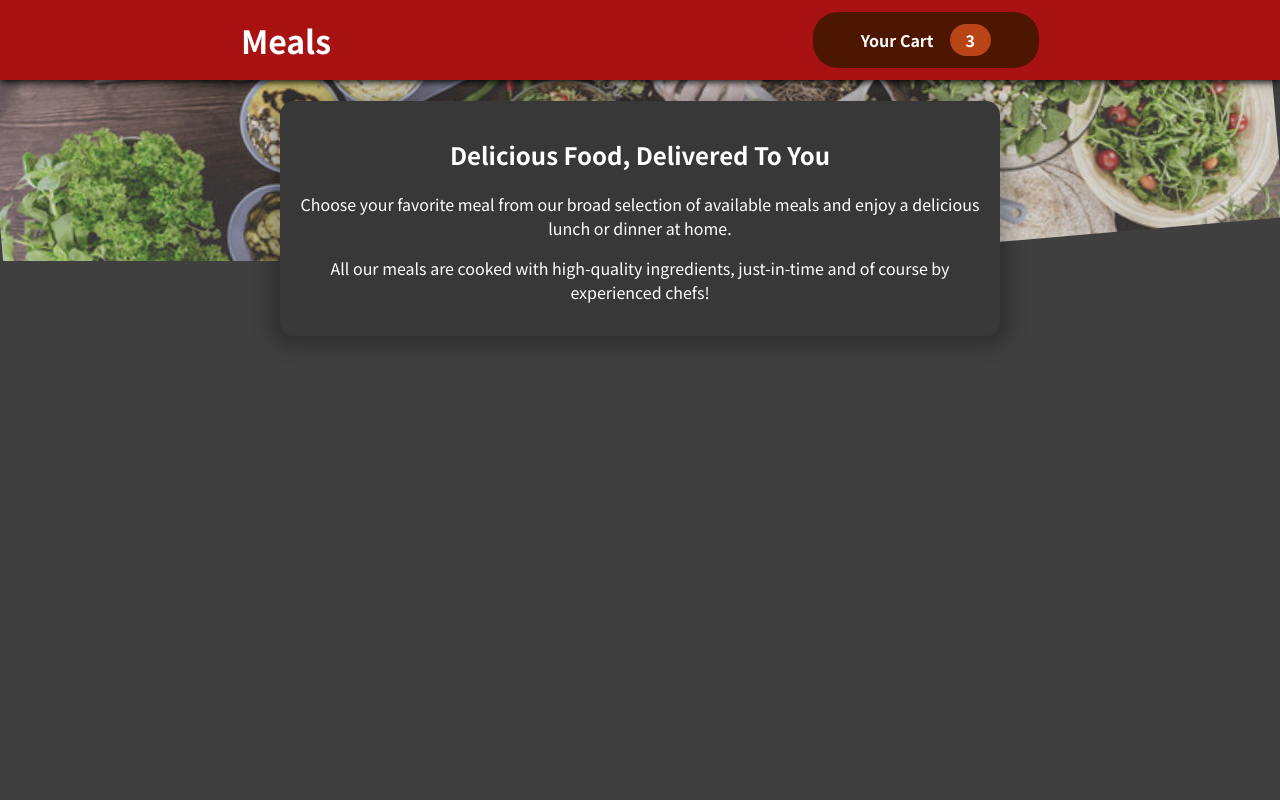
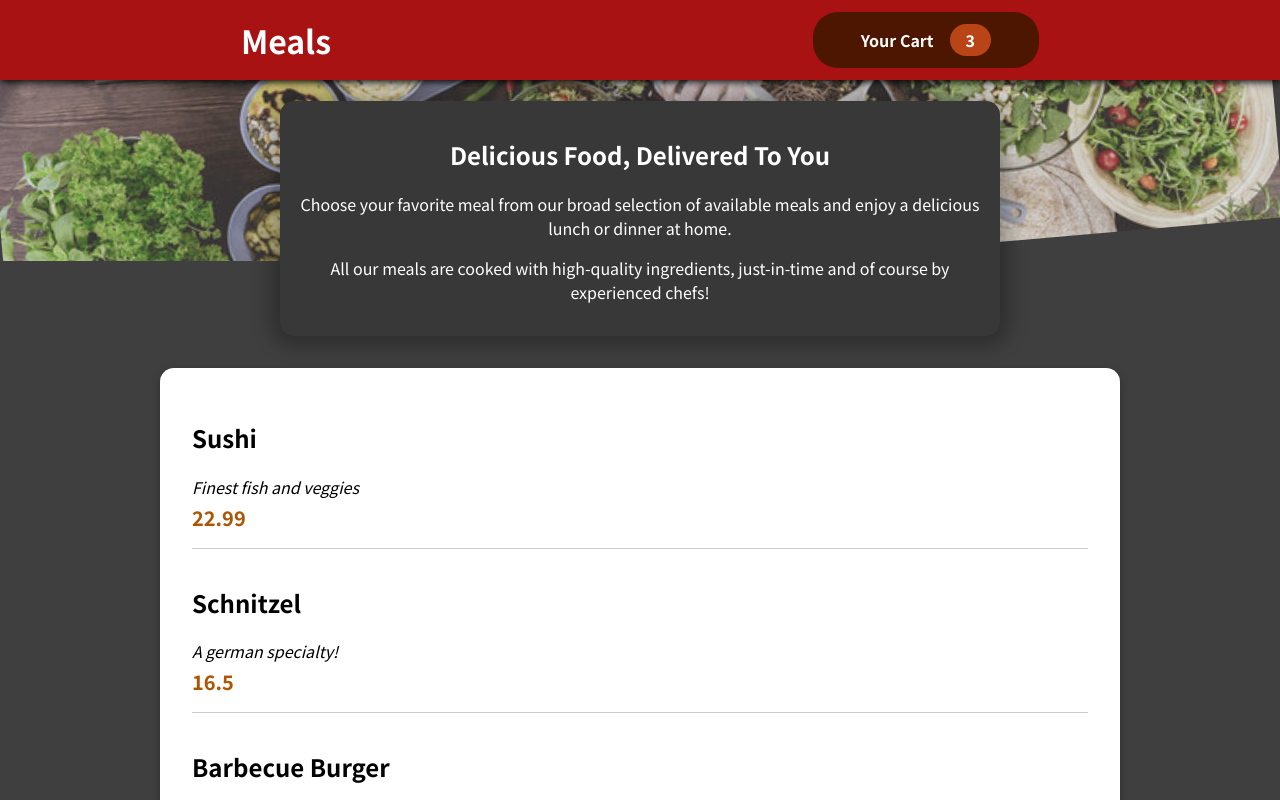
Before and after one commit to Anandg01/restaurant-app, a React (Create React App) app: page / in a window 1280 px wide. Shown: the top 800 px of the page. Built offline with nearby package versions, Linux system fonts and the light colour scheme.

Commit message:
Making the Items visible

```diff
--- a/src/App.js
+++ b/src/App.js
@@ -1,11 +1,13 @@
 import React from "react";
 import Header from "./components/Layout/Header/Header";
 import MealsSummary from "./components/Meals/MealsSummary";
+import MealsItems from "./components/Meals/MealsItems";
 function App() {
   return (
     <div>
       <Header />
       <MealsSummary />
+      <MealsItems />
     </div>
   );
 }
--- /dev/null
+++ b/src/components/Meals/MealList.js
@@ -0,0 +1,15 @@
+import React from "react";
+
+import classes from "./MealList.module.css"
+
+const MealListItem =props=>{
+    return <li className={classes.meal}>
+        <div>
+         <h2>{props.name}</h2>
+         <div className={classes.description} >{props.description}</div>
+         <div className={classes.price}>{props.price}</div>
+        </div>
+    </li>
+}
+
+export default MealListItem;
--- /dev/null
+++ b/src/components/Meals/MealList.module.css
@@ -0,0 +1,22 @@
+.meal {
+    display: flex;
+    justify-content: space-between;
+    margin: 1rem;
+    padding-bottom: 1rem;
+    border-bottom: 1px solid #ccc;
+  }
+
+  .meal h3 {
+    margin: 0 0 0.25rem 0;
+  }
+
+  .description {
+    font-style: italic;
+  }
+
+  .price {
+    margin-top: 0.25rem;
+    font-weight: bold;
+    color: #ad5502;
+    font-size: 1.25rem;
+  }
--- /dev/null
+++ b/src/components/Meals/MealsItems.js
@@ -0,0 +1,49 @@
+import Card from "../UI/Card"
+import classes from "./MealsItems.module.css"
+import MealListItem from "./MealList";
+const DUMMY_MEALS = [
+
+  {
+    id: 'm1',
+    name: 'Sushi',
+    description: 'Finest fish and veggies',
+    price: 22.99,
+  },
+  {
+    id: 'm2',
+    name: 'Schnitzel',
+    description: 'A german specialty!',
+    price: 16.5,
+  },
+  {
+    id: 'm3',
+    name: 'Barbecue Burger',
+    description: 'American, raw, meaty',
+    price: 12.99,
+  },
+  {
+    id: 'm4',
+    name: 'Green Bowl',
+    description: 'Healthy...and green...',
+    price: 18.99,
+  },
+];
+
+
+const MealsItem = () => {
+  const MealsList = DUMMY_MEALS.map(meal => {
+    return <MealListItem
+    name={meal.name}
+    description={meal.description}
+    price={meal.price}
+    />
+  })
+  return <section className={classes.meals}>
+    <Card>
+      <ul>{MealsList}</ul>
+    </Card>
+  </section>
+}
+
+
+export default MealsItem
--- /dev/null
+++ b/src/components/Meals/MealsItems.module.css
@@ -0,0 +1,24 @@
+.meals {
+    max-width: 60rem;
+    width: 90%;
+    margin: 2rem auto;
+    animation: meals-appear 1s ease-out forwards;
+  }
+
+  .meals ul {
+    list-style: none;
+    margin: 0;
+    padding: 0;
+  }
+
+  @keyframes meals-appear {
+    from {
+      opacity: 0;
+      transform: translateY(3rem);
+    }
+
+    to {
+      opacity: 1;
+      transform: translateY(0);
+    }
+  }
--- /dev/null
+++ b/src/components/UI/Card.js
@@ -0,0 +1,7 @@
+import classes from "./card.module.css"
+
+const Card =(props)=>{
+return <div className={classes.card}>{props.children}</div>
+}
+
+export default Card
--- /dev/null
+++ b/src/components/UI/card.module.css
@@ -0,0 +1,7 @@
+.card {
+    padding: 1rem;
+    box-shadow: 0 2px 8px rgba(0, 0, 0, 0.25);
+    border-radius: 14px;
+    background-color: white;
+
+}
```
